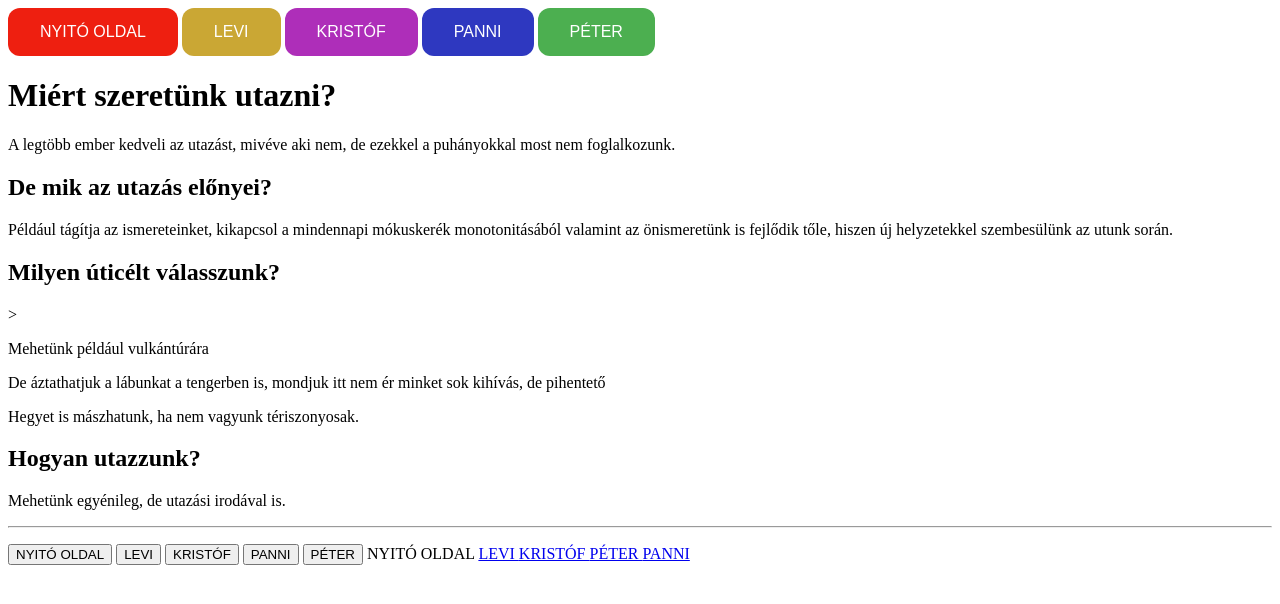
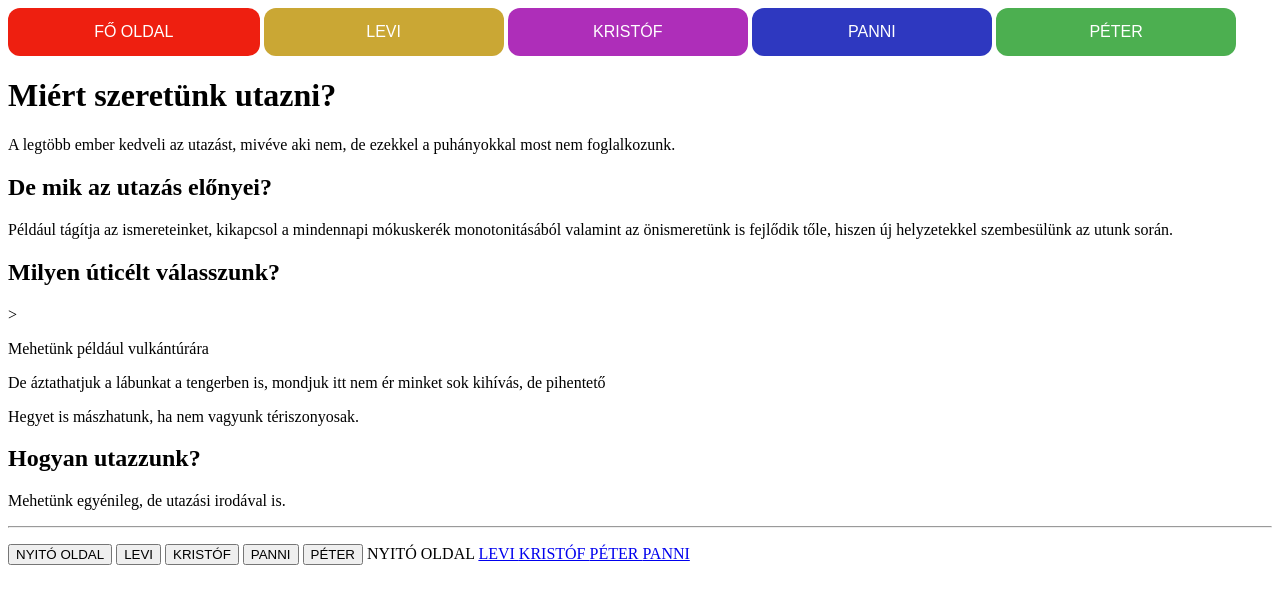
Before and after one commit to SaPiKa/csapat-munka, a plain HTML site: page index.html in a window 1280 px wide. Drawn offline with Linux system fonts and the light colour scheme.

Commit message:
Fix: Buttonok működése

```diff
--- a/index.html
+++ b/index.html
@@ -7,11 +7,11 @@
 	</head>
 	<body>
 		<div>
-			<button type="button" id="main_button">NYITÓ OLDAL</button>
-			<button type="button" id="levi_button">LEVI</button>
-			<button type="button" id="kristof_button">KRISTÓF</button>
-			<button type="button" id="panni_button">PANNI</button>
-			<button type="button" id="peter_button">PÉTER</button>
+			<button onclick="window.location.href='index.html';" type="button" id="main_button">FŐ OLDAL</button>
+			<button onclick="window.location.href='levi.html';" type="button" id="levi_button">LEVI</button>
+			<button onclick="window.location.href='kristof.html';" type="button" id="kristof_button">KRISTÓF</button>
+			<button onclick="window.location.href='panni.html';" type="button" id="panni_button">PANNI</button>
+			<button onclick="window.location.href='peter.html';" type="button" id="peter_button">PÉTER</button>
 		</div>
 		<div class="container">
 			<h1>Miért szeretünk utazni?</h1>
--- a/style.css
+++ b/style.css
@@ -1,6 +1,7 @@
 #main_button {
     background-color: rgb(238, 31, 16);
     border: none;
+    width: 19.9%;
     -webkit-transition-duration: 0.4s;
     transition-duration: 0.4s;
     border-radius:12px;
@@ -19,6 +20,7 @@
   #levi_button {
     background-color: rgb(202, 167, 52);
     border: none;
+    width: 19%;
     -webkit-transition-duration: 0.4s;
     transition-duration: 0.4s;
     border-radius:12px;
@@ -37,6 +39,7 @@
   #kristof_button {
     background-color: rgb(174, 46, 185);
     border: none;
+    width: 19%;
     -webkit-transition-duration: 0.4s;
     transition-duration: 0.4s;
     border-radius:12px;
@@ -55,6 +58,7 @@
   #panni_button {
     background-color: rgb(46, 56, 192);
     border: none;
+    width: 19%;
     -webkit-transition-duration: 0.4s;
     transition-duration: 0.4s;
     border-radius:12px;
@@ -73,6 +77,7 @@
   #peter_button {
     background-color: #4CAF50;
     border: none;
+    width: 19%;
     -webkit-transition-duration: 0.4s;
     transition-duration: 0.4s;
     border-radius:12px;
```
Also changed, not shown: kristof.html (+10 -3 lines), levi.html (+10 -3 lines), panni.html (+10 -3 lines), peter.html (+10 -3 lines).
